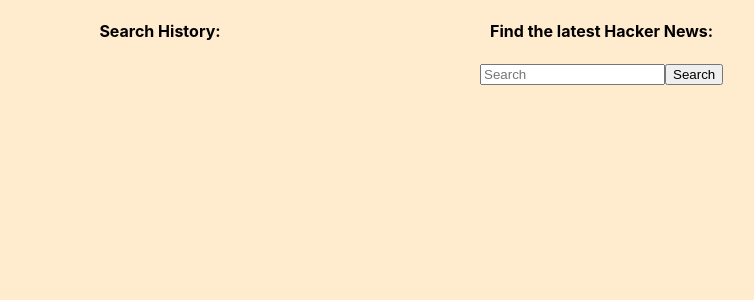
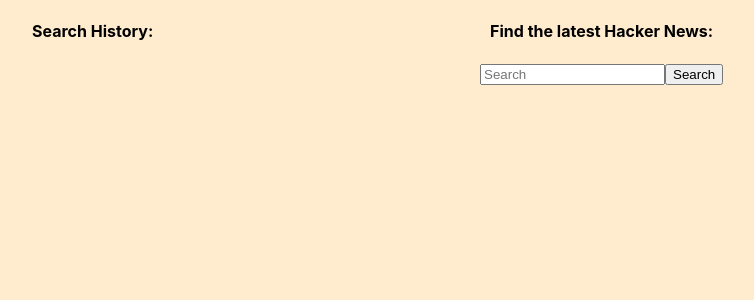
Before and after one commit to Brazenbillygoat/search-hacker-news, a React (Create React App) app: page / in a window 1280 px wide. Shown: the top 300 px of the page, without its empty margins (32-786 px from the left). Built offline with nearby package versions, Linux system fonts and the light colour scheme.

Commit message:
Adjusted the results and the search history so they did not conflict for space causing the results to be pushed down upon each search.

```diff
--- a/src/App.css
+++ b/src/App.css
@@ -17,7 +17,7 @@
 
 /* RESULTS */
 .search-results-div {
-  margin-top: 5%;
+  margin-top: 15%;
 }
 
 .story-title {
@@ -26,7 +26,7 @@
 
 .story-comment {
   font-size: .8rem;
-  margin: 0 3rem .1rem;
+  margin: 0 3rem .1rem 25%;
 }
 
 .story-author {
@@ -43,8 +43,9 @@
 /* SEARCH HISTORY  */
 .search-history-div {
   display: inline-block;
-  position: relative;
-  left: -35%;
+  position: absolute;
+  left: 5%;
+  top: 0;
 }
 
 .search-history-title {
```
